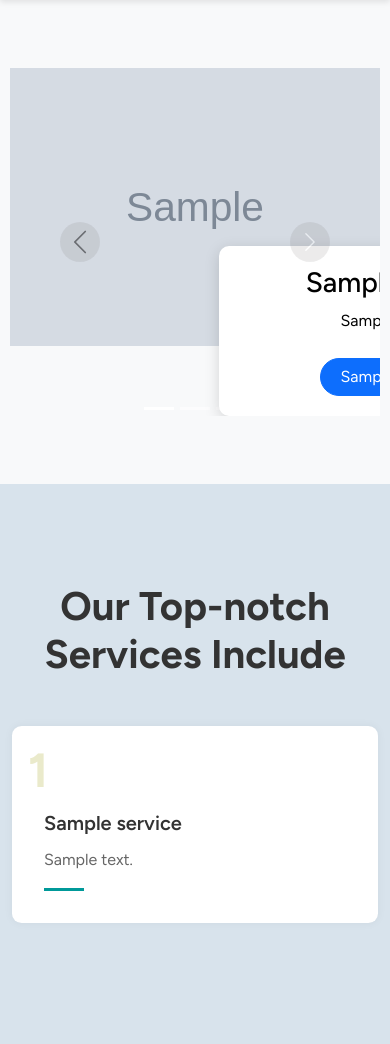
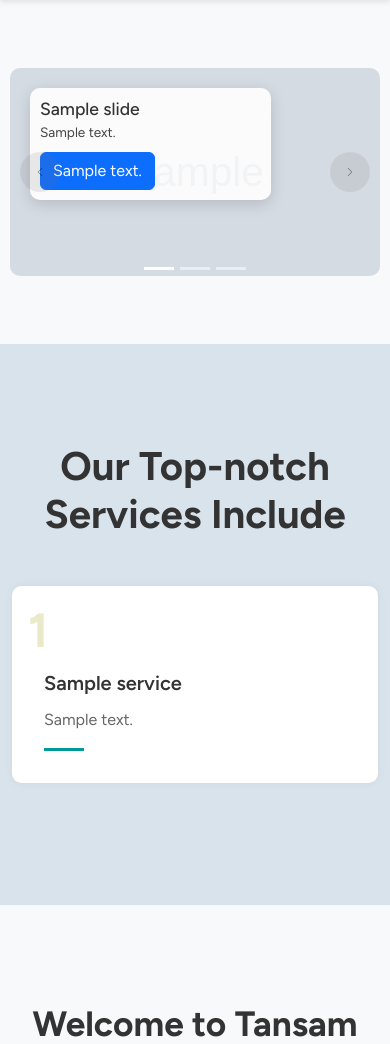
Before and after one commit to AravindhshankarTansam/original_lms_modification, a Django app: template templates/index.html in a window 390 px wide. Shown: the part 89-1133 px from the top of the page. Run offline with Django 5.2, Linux system fonts and the light colour scheme; the template is opened without the code that fills it: most values are stand-ins (such as "Sample title", 1, 10 or a date in 2020); grey boxes marked "Sample" are stand-in pictures.

Commit message:
Done with the ui changes in the Home Page

```diff
--- a/static/css/index.css
+++ b/static/css/index.css
@@ -249,112 +249,6 @@ body {
 /* ============================
    Hero Section
 ============================ */
-.hero-banner-slide-module--content-box {
-    position: absolute;
-    top: 50%;
-    transform: translateY(-50%);
-    width: 400px; /* fixed width */
-    padding: 20px;
-    background-color: #fff;
-    color: #000000;
-    text-align: left;
-    border-radius: 10px;
-    box-shadow: 0 4px 15px rgba(0, 0, 0, 0.15);
-}
-
-.hero-banner-slide-module--content-box.left {
-    left: 190px; /* distance from the left edge */
-}
-
-.hero-banner-slide-module--content-box h2 {
-    font-size: 28px;
-    margin-bottom: 10px;
-}
-
-.hero-banner-slide-module--content-box p {
-    font-size: 16px;
-    margin-bottom: 15px;
-}
-
-.hero-banner-slide-module--content-box .btn {
-    border-radius: 25px;
-    padding: 6px 20px;
-}
-
-/* Responsive adjustments */
-@media (max-width: 991px) {
-    .hero-banner-slide-module--content-box {
-        width: 90%;
-        left: 50%;
-        transform: translate(-50%, -50%);
-        text-align: center;
-    }
-}
-
-/* ===========================
-   Custom Carousel Controls
-=========================== */
-.custom-carousel-control {
-    width: 60px;
-    height: 60px;
-    background-color: rgba(117, 114, 114, 0.274); /* semi-transparent black */
-    border-radius: 50%; /* circular buttons */
-    top: 50%;
-    transform: translateY(-50%);
-    display: flex;
-    align-items: center;
-    justify-content: center;
-    z-index: 10;
-    transition: all 0.3s ease;
-}
-
-.custom-carousel-control:hover {
-    background-color: rgba(0, 123, 255, 0.8); /* blue hover */
-}
-
-.custom-carousel-control .carousel-control-prev-icon,
-.custom-carousel-control .carou sel-control-next-icon {
-    background-size: 50%;
-    filter: invert(1);
-    width: 50px;
-    height: 50px;
-}
-
-.custom-carousel-control.carousel-control-prev {
-    left: 50px;
-}
-
-.custom-carousel-control.carousel-control-next {
-    right: 50px;
-}
-
-/* Optional: enlarge on hover */
-.custom-carousel-control:hover .carousel-control-prev-icon,
-.custom-carousel-control:hover .carousel-control-next-icon {
-    transform: scale(1.2);
-    transition: all 0.3s ease;
-}
-
-/* ===========================
-   Mobile View Adjustments
-=========================== */
-@media (max-width: 991px) {
-    /* Make the carousel section full width & reduce spacing */
-    section.container.my-5.text-center {
-        margin-top: 2rem;
-        margin-bottom: 2rem;
-        padding-left: 10px;
-        padding-right: 10px;
-        width: 100%;
-        text-align: center;
-    }
-
-    /* Make carousel images responsive */
-    #carouselExampleIndicators .carousel-inner img {
-        width: 100%;
-        height: auto; /* maintain aspect ratio */
-    }
-
 /* ===========================
    Hero Section - Desktop
 =========================== */
@@ -373,10 +267,52 @@ body {
 }
 
 /* ===========================
-   Mobile Adjustments
+   Custom Carousel Controls
+=========================== */
+.custom-carousel-control {
+    width: 60px;
+    height: 60px;
+    background-color: rgba(117, 114, 114, 0.274);
+    border-radius: 50%;
+    top: 50%;
+    transform: translateY(-50%);
+    display: flex;
+    align-items: center;
+    justify-content: center;
+    z-index: 10;
+    transition: all 0.3s ease;
+}
+
+.custom-carousel-control:hover {
+    background-color: rgba(0, 123, 255, 0.8);
+}
+
+.custom-carousel-control .carousel-control-prev-icon,
+.custom-carousel-control .carousel-control-next-icon {
+    background-size: 50%;
+    filter: invert(1);
+    width: 50px;
+    height: 50px;
+}
+
+.custom-carousel-control.carousel-control-prev {
+    left: 50px;
+}
+
+.custom-carousel-control.carousel-control-next {
+    right: 50px;
+}
+
+.custom-carousel-control:hover .carousel-control-prev-icon,
+.custom-carousel-control:hover .carousel-control-next-icon {
+    transform: scale(1.2);
+    transition: all 0.3s ease;
+}
+
+/* ===========================
+   Mobile View Adjustments
 =========================== */
 @media (max-width: 991px) {
-    /* Make carousel section full width */
     section.container.my-5.text-center {
         margin-top: 2rem;
         margin-bottom: 2rem;
@@ -386,38 +322,115 @@ body {
         text-align: center;
     }
 
-    /* Make carousel images responsive */
-    #carouselExampleIndicators .carousel-inner img {
-        width: 100%;
-        height: auto;
+    .carousel-item {
+        position: relative;
+        display: block;
+        height: auto; /* Allow dynamic height */
+        transition: all 0.5s ease; /* Smooth transition */
+        overflow: hidden; /* Prevent content overflow affecting height */
     }
 
-    /* Hero box on mobile: relative positioning avoids overlap */
     .hero-banner-slide-module--content-box {
-        position: relative;   /* remove absolute */
-        top: auto;
-        left: auto;
+        position: absolute;
+        top: 20px;
+        left: 20px;
         transform: none;
-        width: 90%;
-        margin: -100px auto 0 auto; /* adjust vertical spacing */
-        text-align: center;
+        width: 65%; /* Kept as is */
+        padding: 10px; /* Increased from 6px to provide more internal height */
+        background-color: rgba(255, 255, 255, 0.9); /* Slightly transparent white for contrast */
+        color: #000;
+        text-align: left;
+        border-radius: 10px;
         box-shadow: 0 4px 15px rgba(0, 0, 0, 0.15);
-        z-index: 5;
+        z-index: 1; /* Ensure it stays above the image */
+        max-height: 75%; /* Increased from 40% to allow more height for content */
+        overflow: visible; /* Remove scrolling, allow content to expand */
     }
 
     .hero-banner-slide-module--content-box .btn {
         width: auto;
-        margin-top: 10px;
+        margin-top: 5px; /* Increased from 2px for better spacing */
     }
 
-    /* Carousel controls smaller on mobile */
+    .hero-banner-slide-module--content-box h2 {
+        font-size: 1.1rem; /* Kept for readability */
+        margin-bottom: 5px; /* Kept for spacing */
+        color: #333; /* Darker shade for better contrast */
+    }
+
+    .hero-banner-slide-module--content-box p {
+        font-size: 0.85rem; /* Kept for readability */
+        margin-bottom: 5px; /* Kept for spacing */
+        color: #444; /* Darker shade for better contrast */
+        line-height: 1.3; /* Increased from 1.1 for better readability with more height */
+        max-height: 100%; /* Ensure it fits within the box */
+        overflow: visible; /* Remove scrolling, allow all content to show */
+        white-space: normal; /* Allow wrapping to utilize height */
+    }
+
+    #carouselExampleIndicators .carousel-inner {
+        overflow: hidden; /* Restore Bootstrap's default sliding behavior */
+        height: auto; /* Allow dynamic height based on content */
+    }
+
+    #carouselExampleIndicators .carousel-inner img {
+        width: 100%;
+        height: auto; /* Revert to auto to match content height */
+        aspect-ratio: 16 / 9; /* Maintain proportional height */
+        object-fit: cover;
+        border-radius: 10px;
+        display: block;
+        transition: opacity 0.5s ease, transform 0.5s ease; /* Smooth transition */
+    }
+
+    #carouselExampleIndicators .carousel-item {
+        opacity: 0; /* Hide inactive slides */
+        height: auto; /* Ensure dynamic height */
+    }
+
+    #carouselExampleIndicators .carousel-item.active {
+        opacity: 1; /* Show active slide */
+    }
+
+    /* Custom Carousel Controls */
     .custom-carousel-control {
         width: 40px;
         height: 40px;
+        background-color: rgba(117, 114, 114, 0.274);
+        border-radius: 50%;
+        top: 50%;
+        transform: translateY(-50%);
+        display: flex;
+        align-items: center;
+        justify-content: center;
+        z-index: 10;
+        transition: all 0.3s ease;
+        touch-action: manipulation; /* Improve touch responsiveness */
     }
+
+    .custom-carousel-control:hover {
+        background-color: rgba(0, 123, 255, 0.8);
+    }
+
     .custom-carousel-control .carousel-control-prev-icon,
     .custom-carousel-control .carousel-control-next-icon {
-        background-size: 70%;
+        background-size: 50%;
+        filter: invert(1);
+        width: 20px;
+        height: 20px;
+    }
+
+    .custom-carousel-control.carousel-control-prev {
+        left: 10px;
+    }
+
+    .custom-carousel-control.carousel-control-next {
+        right: 10px;
+    }
+
+    .custom-carousel-control:hover .carousel-control-prev-icon,
+    .custom-carousel-control:hover .carousel-control-next-icon {
+        transform: scale(1.2);
+        transition: all 0.3s ease;
     }
 }
-}
```
